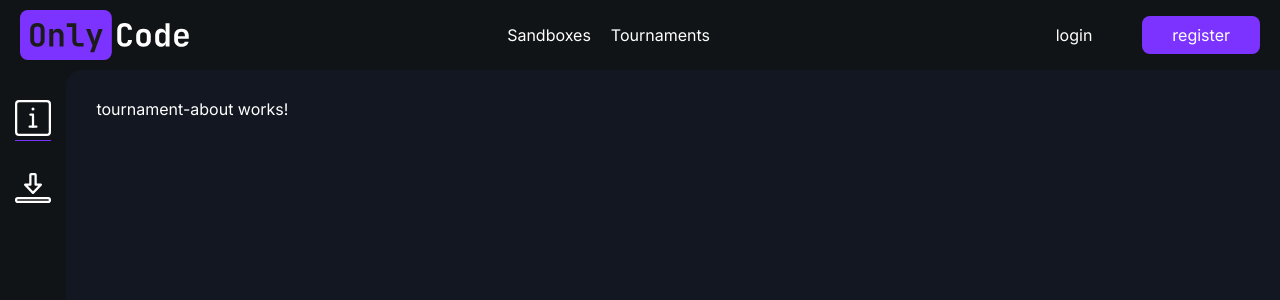
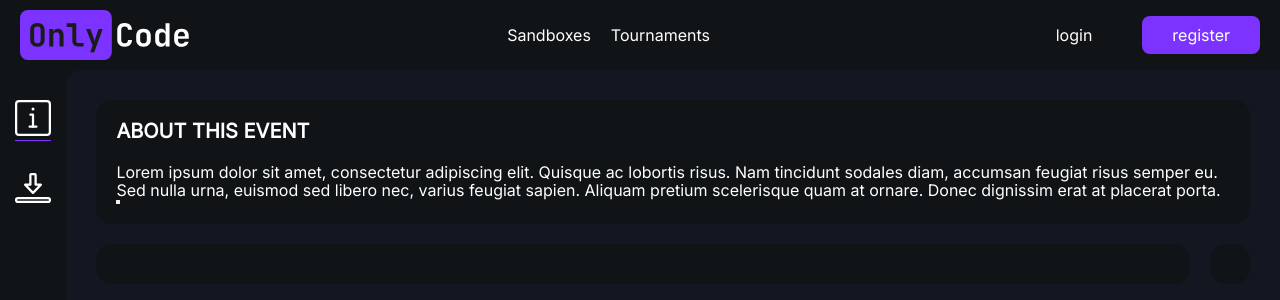
Before and after one commit to BIVSM/onlycode-frontend, an Angular app: page /tournament/1/about in a window 1280 px wide. Shown: the top 300 px of the page. Built offline with nearby package versions, Linux system fonts and the light colour scheme; a web font is replaced by a local one.

Commit message:
a lit  but more beauty

```diff
--- a/src/app/comps/__pages/_TOURNAMENT/tournament-about/tournament-about.component.css
+++ b/src/app/comps/__pages/_TOURNAMENT/tournament-about/tournament-about.component.css
@@ -0,0 +1,30 @@
+.content {
+
+}
+
+.block {
+  width: 100%;
+  padding: 20px;
+  background: var(--black2);
+  border-radius: 16px;
+}
+
+.block-header {
+  text-transform: uppercase;
+  font-size: 20px;
+  color: var(--white2);
+  font-weight: 700;
+}
+
+.block-content {
+  width: 100%;
+  margin-top: 20px;
+}
+
+.block-text {
+  font-size: 16px;
+}
+
+.block-btn {
+
+}
--- a/src/app/comps/__pages/_TOURNAMENT/tournament-about/tournament-about.component.html
+++ b/src/app/comps/__pages/_TOURNAMENT/tournament-about/tournament-about.component.html
@@ -1 +1,27 @@
-<p>tournament-about works!</p>
+<div class="top"></div>
+
+<div class="content flex-col gap-20">
+  <div class="about block">
+    <p class="block-header">about this event</p>
+    <div class="block-content">
+      <p class="block-text">Lorem ipsum dolor sit amet, consectetur adipiscing elit. Quisque ac lobortis risus. Nam tincidunt sodales diam, accumsan feugiat risus semper eu. Sed nulla urna, euismod sed libero nec, varius feugiat sapien. Aliquam pretium scelerisque quam at ornare. Donec dignissim erat at placerat porta.</p>
+      <div class="flex-row">
+        <button class="block-btn"></button>
+      </div>
+    </div>
+  </div>
+
+  <div class="flex-row gap-20">
+    <div class="flex-col gap-20" style="width: 100%;">
+      <div class="block">
+        <p class="block-header"></p>
+      </div>
+      <div class="block"></div>
+    </div>
+
+    <div class="flex-col gap-20">
+      <div class="block"></div>
+      <div class="block"></div>
+    </div>
+  </div>
+</div>
--- a/src/stylesheets/global-classes.css
+++ b/src/stylesheets/global-classes.css
@@ -69,3 +69,19 @@
 }
 
 .font-size-regular { font-size: 1rem; }
+
+.flex-row {
+  display: flex;
+  flex-direction: row;
+}
+
+.flex-col {
+  display: flex;
+  flex-direction: column;
+}
+
+.just-center { justify-content: center; justify-items: center; }
+
+.align-center { align-items: center; align-content: center; }
+
+.gap-20 { gap: 20px; }
```
